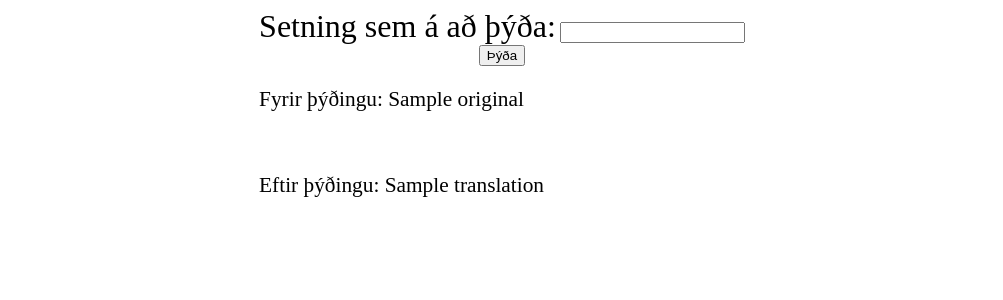
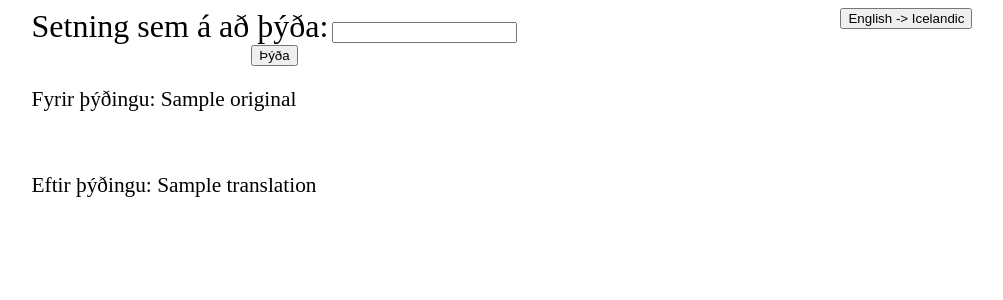
Before and after one commit to Floki-Thorleifs/M-lt-kniLokaverkefni, a Flask app: template templates/index.html in a window 1280 px wide. Shown: the top 300 px of the page, without its empty margins (138-1141 px from the left). Run offline with Flask 2, Linux system fonts and the light colour scheme; the template is opened without the code that fills it: most values are stand-ins (such as "Sample title", 1, 10 or a date in 2020); some libraries are stand-ins or nearby versions.

Commit message:
final 0.4

```diff
--- a/static/css/styles.css
+++ b/static/css/styles.css
@@ -9,6 +9,11 @@ body {
 label {
   font-size: 24pt;
 }
+
+html {
+  display: flex;
+  flex-direction: column;
+}
 .btn {
   display: flex;
   justify-content: space-around;
--- a/templates/index.html
+++ b/templates/index.html
@@ -19,5 +19,11 @@
     <p class='trans'>
         Eftir þýðingu: {{translation}}
     </p>
+    </form>
 </body>
+<footer>
+        <form action="/english">
+            <button>English -> Icelandic</button>
+        </form>
+</footer>
 </html>
--- a/translate.py
+++ b/translate.py
@@ -38,6 +38,9 @@ enDict = dict(enWords)
 
 
 def translateSent(x):
+    print(x)
+    if x.lower() == 'if lykkja':
+        return 'Það er if setning ekki if lykkja!'
     newSent = ''
     a = x.split(' ')
     for i in a:
@@ -61,6 +64,8 @@ def translateSent(x):
 
 
 def translateEn(x):
+    if x.lower() == 'if loop':
+        return "it's if statement not if loop"
     newSent = ''
     a = x.split(' ')
     for i in a:
```
Also changed, not shown: templates/enindex.html (+7 -0 lines).
